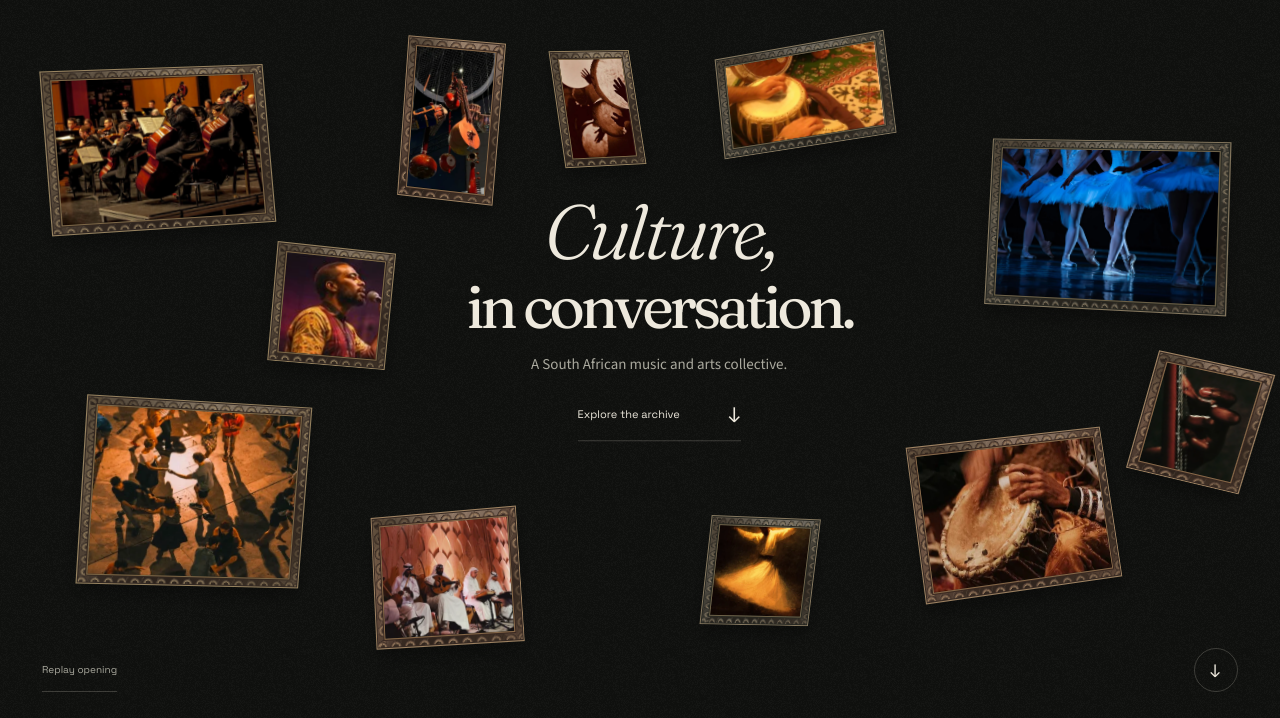
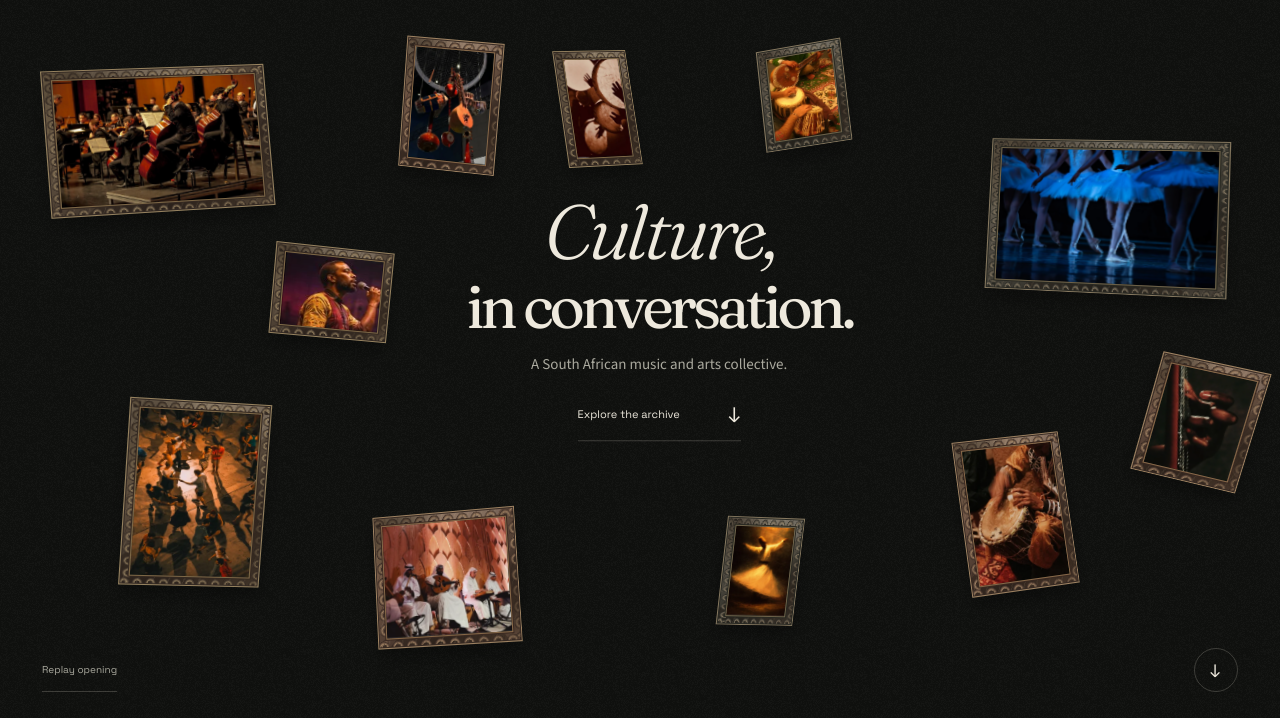
Before and after one commit to sameermathur-246/scheherazade, a plain HTML site: page index.html in a window 1280 px wide. Shown: the part 82-800 px from the top of the page. Drawn offline with Linux system fonts and the light colour scheme.

Commit message:
Frame the full hero photographs at their native proportions

```diff
--- a/exhibition.css
+++ b/exhibition.css
@@ -405,7 +405,11 @@ main h2,
 }
 .gallery-space .work-frame {
   position: relative;
-  height: min(calc(var(--h, 21svh) * 1.008), 229.5px);
+  --frame-height-limit: min(calc(var(--h, 21svh) * 1.008), 229.5px);
+  width: min(100%, calc((var(--frame-height-limit) - 2 * var(--frame-size)) * var(--print-ratio) + 2 * var(--frame-size)));
+  height: auto;
+  aspect-ratio: auto;
+  margin-inline: auto;
   padding: var(--frame-size);
   border: 0;
   overflow: visible;
@@ -447,6 +451,11 @@ main h2,
 }
 .gallery-space .floating-work .work-frame img {
   position: relative;
+  display: block;
+  width: 100%;
+  height: auto;
+  aspect-ratio: auto;
+  object-fit: contain;
   transform: translateZ(var(--print-depth, 0px));
   transition: transform .5s var(--ease), box-shadow .5s var(--ease);
 }
@@ -457,7 +466,7 @@ main h2,
 }
 @media (max-width: 767px) {
   .gallery-space .floating-work { width: calc(var(--w) * .954); }
-  .gallery-space .work-frame { height: min(calc(var(--h, 15svh) * .954), 14.4svh); }
+  .gallery-space .work-frame { --frame-height-limit: min(calc(var(--h, 15svh) * .954), 14.4svh); }
 }
 @media (prefers-reduced-motion: reduce) {
   .gallery-space .floating-work:is(.has-lifted, :hover, :focus-visible) { --print-depth: 0px; }
--- a/index.html
+++ b/index.html
@@ -7,7 +7,7 @@
 <meta name="page-type" content="service"><meta name="site-kind" content="other"><meta name="theme-color" content="#F7F4ED">
 <meta property="og:title" content="Scheherazade — Culture, in conversation."><meta property="og:description" content="Music. Art. Culture. A South African arts collective building cultural bridges through the arts."><meta property="og:type" content="website">
 <link rel="icon" href="assets/img/emblem.png"><link rel="stylesheet" href="assets/fonts/fonts.css"><link rel="stylesheet" href="styles.css"><link rel="stylesheet" href="assets/motion/motion.css">
-<link rel="preload" href="assets/img/strings.webp" as="image"><link rel="stylesheet" href="gallery.css"><link rel="stylesheet" href="exhibition.css?v=worn-gilt">
+<link rel="preload" href="assets/img/strings.webp" as="image"><link rel="stylesheet" href="gallery.css"><link rel="stylesheet" href="exhibition.css?v=full-prints">
 <script>try{document.documentElement.dataset.theme=localStorage.getItem("scheherazade-theme")||"dark"}catch(e){}</script>
 
 <script type="module" src="assets/motion/motion.js"></script><script type="module" src="assets/moments/moments.js"></script><script defer src="app.js?v=editorial-credits"></script>
@@ -31,17 +31,17 @@
 <main id="main">
 <section class="hero gallery-hero" id="home" aria-labelledby="hero-title">
 <div class="gallery-space" id="gallery-space" aria-label="A collection of musical and artistic encounters">
- <button class="floating-work work-orchestra" data-gallery="orchestra" data-depth="0.65" aria-label="View In the company of an orchestra"><span class="work-frame"><img src="assets/img/orchestra.webp" width="1159" height="773" alt="An orchestra bathed in amber stage light" fetchpriority="high"></span><span class="work-hover">Music, in company <i>↗</i></span></button>
- <button class="floating-work work-strings" data-gallery="hanging-strings" data-depth="-0.75" aria-label="View Hanging string instruments"><span class="work-frame"><img src="assets/img/hanging-strings.webp" width="361" height="480" alt="String instruments suspended in a display"></span></button>
- <button class="floating-work work-ballet" data-gallery="ballet" data-depth="0.8" aria-label="View Movement on stage"><span class="work-frame"><img src="assets/img/ballet.webp" width="1676" height="1117" alt="Ballet dancers suspended in blue light" fetchpriority="high"></span><span class="work-hover">A language of movement <i>↗</i></span></button>
- <button class="floating-work work-movement" data-gallery="procession" data-depth="0.9" aria-label="View Gathering"><span class="work-frame"><img src="assets/img/procession.webp" width="320" height="480" alt="A gathering seen from overhead"></span></button>
- <button class="floating-work work-rhythm" data-gallery="hand-drum" data-depth="0.9" aria-label="View Hand drum"><span class="work-frame"><img src="assets/img/hand-drum.webp" width="326" height="434" alt="A musician playing a hand drum"></span></button>
- <button class="floating-work work-drum" data-gallery="tabla" data-depth="0.9" aria-label="View Tabla"><span class="work-frame"><img src="assets/img/tabla.webp" width="363" height="480" alt="Hands playing tabla drums"></span></button>
- <button class="floating-work work-voice" data-gallery="voice-detail" data-depth="0.6" aria-label="View Voice"><span class="work-frame"><img src="assets/img/voice-detail.webp" width="139" height="106" alt="A singer at a microphone"></span></button>
- <button class="floating-work work-ensemble" data-gallery="fig-ensemble" data-depth="-0.75" aria-label="View Ensemble"><span class="work-frame"><img src="assets/img/fig-ensemble.webp" width="341" height="284" alt="A seated ensemble performing together"></span></button>
- <button class="floating-work work-gesture" data-gallery="turning-dancer" data-depth="0.9" aria-label="View Turning dancer"><span class="work-frame"><img src="assets/img/turning-dancer.webp" width="341" height="512" alt="A dancer turning in golden light"></span></button>
- <button class="floating-work work-high-note" data-gallery="drum-circle" data-depth="-0.75" aria-label="View Drum circle"><span class="work-frame"><img src="assets/img/drum-circle.webp" width="270" height="480" alt="Hands and drums seen from above"></span></button>
- <button class="floating-work work-low-note" data-gallery="bowed-strings" data-depth="-0.75" aria-label="View Bowed strings"><span class="work-frame"><img src="assets/img/bowed-strings.webp" width="362" height="480" alt="A close view of fingers on a string instrument"></span></button>
+ <button class="floating-work work-orchestra" data-gallery="orchestra" data-depth="0.65" aria-label="View In the company of an orchestra"><span class="work-frame" style="--print-ratio: 1.499353"><img src="assets/img/orchestra.webp" width="1159" height="773" alt="An orchestra bathed in amber stage light" fetchpriority="high"></span><span class="work-hover">Music, in company <i>↗</i></span></button>
+ <button class="floating-work work-strings" data-gallery="hanging-strings" data-depth="-0.75" aria-label="View Hanging string instruments"><span class="work-frame" style="--print-ratio: 0.752083"><img src="assets/img/hanging-strings.webp" width="361" height="480" alt="String instruments suspended in a display"></span></button>
+ <button class="floating-work work-ballet" data-gallery="ballet" data-depth="0.8" aria-label="View Movement on stage"><span class="work-frame" style="--print-ratio: 1.500448"><img src="assets/img/ballet.webp" width="1676" height="1117" alt="Ballet dancers suspended in blue light" fetchpriority="high"></span><span class="work-hover">A language of movement <i>↗</i></span></button>
+ <button class="floating-work work-movement" data-gallery="procession" data-depth="0.9" aria-label="View Gathering"><span class="work-frame" style="--print-ratio: 0.666667"><img src="assets/img/procession.webp" width="320" height="480" alt="A gathering seen from overhead"></span></button>
+ <button class="floating-work work-rhythm" data-gallery="hand-drum" data-depth="0.9" aria-label="View Hand drum"><span class="work-frame" style="--print-ratio: 0.751152"><img src="assets/img/hand-drum.webp" width="326" height="434" alt="A musician playing a hand drum"></span></button>
+ <button class="floating-work work-drum" data-gallery="tabla" data-depth="0.9" aria-label="View Tabla"><span class="work-frame" style="--print-ratio: 0.756250"><img src="assets/img/tabla.webp" width="363" height="480" alt="Hands playing tabla drums"></span></button>
+ <button class="floating-work work-voice" data-gallery="voice-detail" data-depth="0.6" aria-label="View Voice"><span class="work-frame" style="--print-ratio: 1.311321"><img src="assets/img/voice-detail.webp" width="139" height="106" alt="A singer at a microphone"></span></button>
+ <button class="floating-work work-ensemble" data-gallery="fig-ensemble" data-depth="-0.75" aria-label="View Ensemble"><span class="work-frame" style="--print-ratio: 1.200704"><img src="assets/img/fig-ensemble.webp" width="341" height="284" alt="A seated ensemble performing together"></span></button>
+ <button class="floating-work work-gesture" data-gallery="turning-dancer" data-depth="0.9" aria-label="View Turning dancer"><span class="work-frame" style="--print-ratio: 0.666016"><img src="assets/img/turning-dancer.webp" width="341" height="512" alt="A dancer turning in golden light"></span></button>
+ <button class="floating-work work-high-note" data-gallery="drum-circle" data-depth="-0.75" aria-label="View Drum circle"><span class="work-frame" style="--print-ratio: 0.562500"><img src="assets/img/drum-circle.webp" width="270" height="480" alt="Hands and drums seen from above"></span></button>
+ <button class="floating-work work-low-note" data-gallery="bowed-strings" data-depth="-0.75" aria-label="View Bowed strings"><span class="work-frame" style="--print-ratio: 0.754167"><img src="assets/img/bowed-strings.webp" width="362" height="480" alt="A close view of fingers on a string instrument"></span></button>
 </div>
 <div class="hero-statement"><h1 id="hero-title"><em>Culture,</em><span>in conversation.</span></h1><p class="hero-description">A South African music and arts collective.</p><a href="#archive" class="gallery-enter">Explore the archive <span aria-hidden="true">↓</span></a></div>
 <div class="hero-bottom-line"><button class="replay-opening">Replay opening</button><a href="#about" class="gallery-scroll" aria-label="Scroll to About"><span class="scroll-orbit" aria-hidden="true">↓</span></a></div>
```
